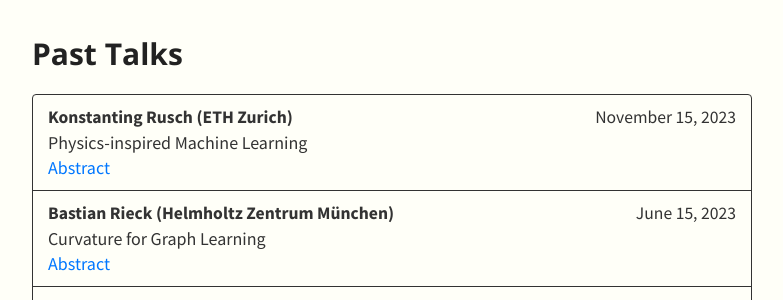
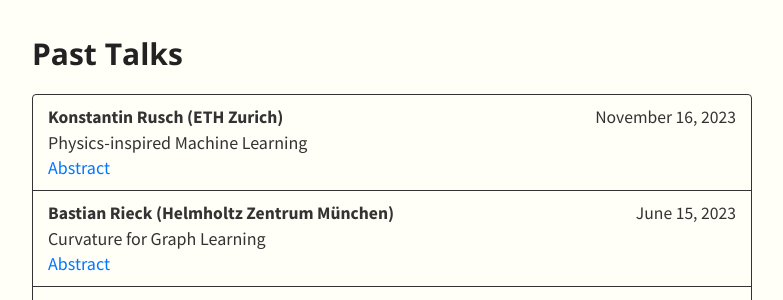
Before and after one commit to log-2/log-2.github.io, a Jekyll site: the page built from index.md, in a window 1280 px wide. Shown: the part 531-831 px from the top of the page, without its empty margins (248-1031 px from the left). Built offline with Jekyll 4.4.1, drawn with Linux system fonts in a browser that asks for light colours; nearby versions of some CDN libraries; formulas are drawn with MathJax 3.

Commit message:
Update talks.yml

```diff
--- a/_data/talks.yml
+++ b/_data/talks.yml
@@ -4,8 +4,8 @@
 
 - type: Past Talks
   members:
-    - speaker: Konstanting Rusch (ETH Zurich)
-      date: November 15, 2023
+    - speaker: Konstantin Rusch (ETH Zurich)
+      date: November 16, 2023
       title: "Physics-inspired Machine Learning"
       abstract: "Combining physics with machine learning is a rapidly growing field of research. Thereby, most work focuses on leveraging machine learning methods to solve problems in physics. Here, however, we focus on the converse, i.e., physics-inspired machine learning, which can be described as incorporating structure from physical systems into machine learning methods to obtain models with better inductive biases. More concretely, we propose several physics-inspired deep learning architectures for sequence modeling based on nonlinear coupled oscillators, Hamiltonian systems, and multi-scale dynamical systems. The proposed architectures tackle central problems in the field of recurrent sequence modeling, namely the vanishing and exploding gradients problem as well as the issue of insufficient expressive power. Moreover, we discuss physics-inspired learning on graphs, wherein the dynamics of the message-passing propagation are derived from physical systems. We further prove that these methods mitigate the over-smoothing issue, thereby enabling the construction of deep graph neural networks (GNNs). We extensively test all proposed methods on a variety of versatile synthetic and real-world datasets, ranging from image recognition, speech recognition, medical applications, and scientific computing for sequence models, to citation networks, computational chemistry applications, and networks of articles and websites for graph learning models."
       bio:
```
